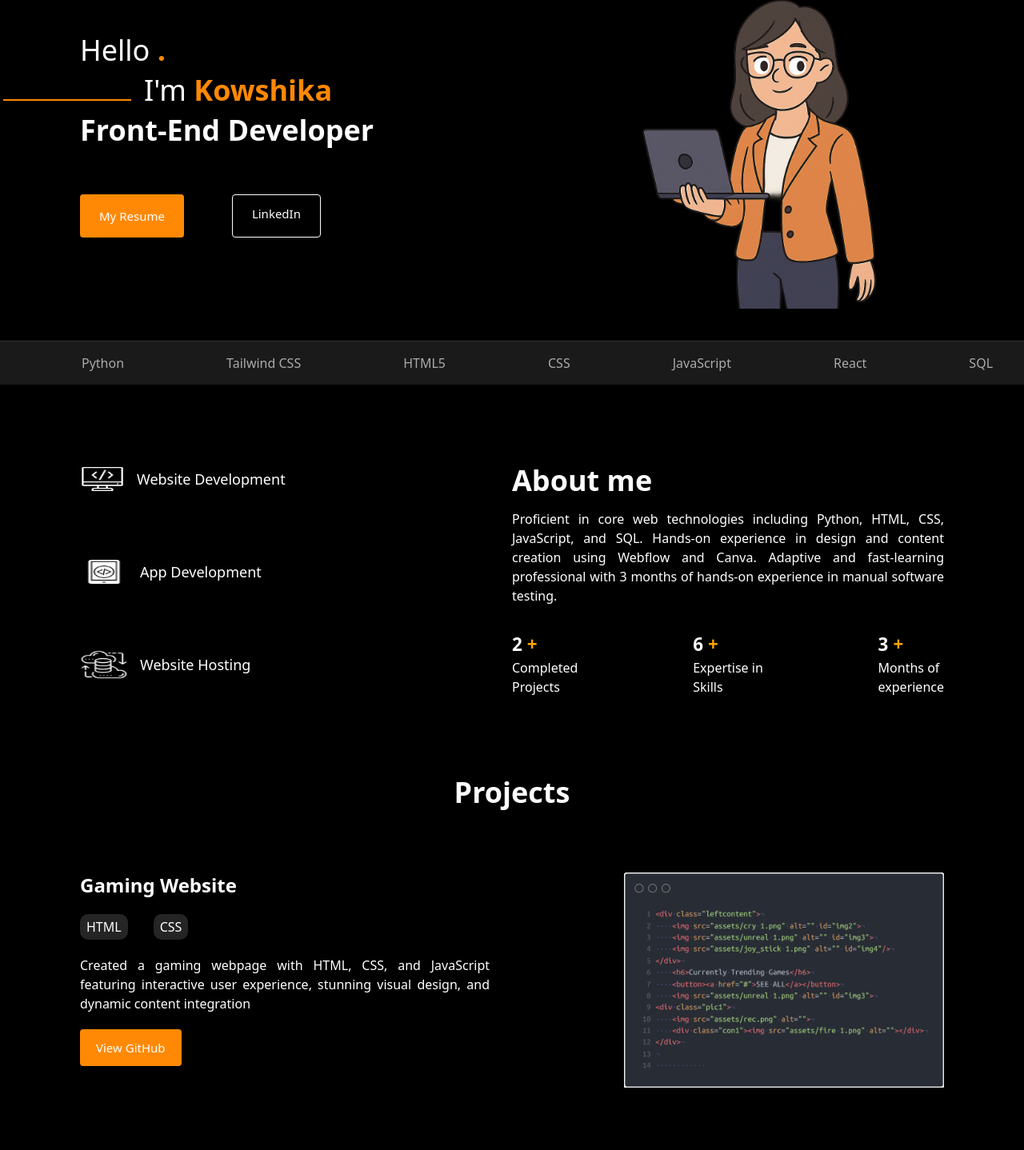
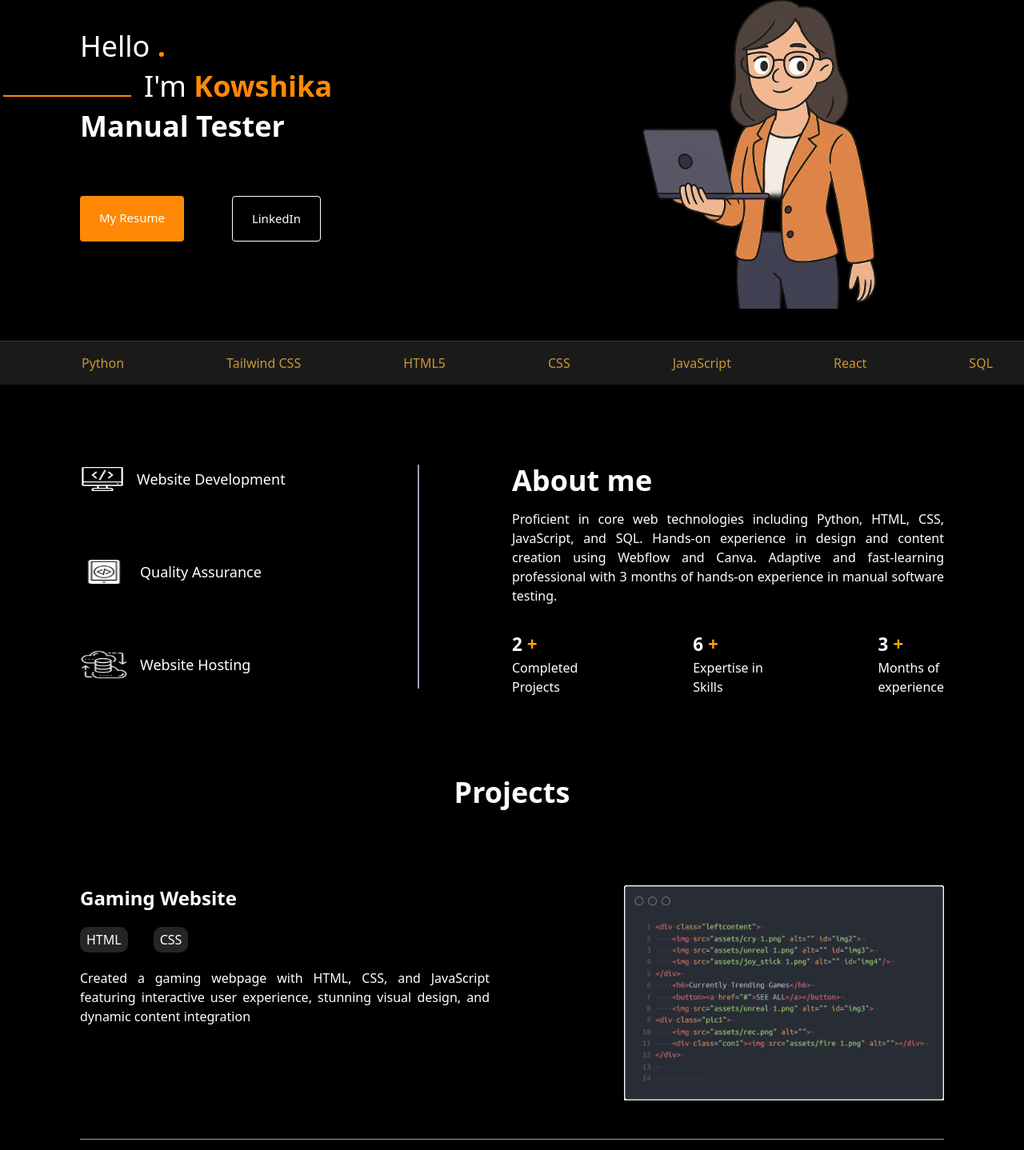
Before and after one commit to Kowshika-K29/My-Portfolio, a React (Vite) app: page / in a window 1280 px wide. Shown: the part 126-1564 px from the top of the page at 80% size. Built offline with nearby package versions, Linux system fonts and the light colour scheme.

Commit message:
Animations and Css style addition

```diff
--- a/src/components/header/Header.tsx
+++ b/src/components/header/Header.tsx
@@ -1,19 +1,19 @@
 // import React from "react";
-import { useNavigate } from "react-router";
+// import { useNavigate } from "react-router";
 // import HamburgerIcon from "../../assets/icons/hamburger-icon.png";
 const Header = () =>{
-    const navigate = useNavigate();
+    // const navigate = useNavigate();
 
     return(
     <>
-    <header className="2xl:px-60 flex justify-between items-center px-25 py-5 bg-[#1a1a1a] text-white w-full sm:w-full">
+    <header className="sticky top-0 2xl:px-60 flex justify-between items-center px-25 py-5 bg-[#1a1a1a] text-white w-full sm:w-full">
         <div className="text-2xl font-bold text-white sm:max-md:text-sm ">Kowshika Karuppusamy</div>
         <nav>
             <ul className="header-menu sm:max-md:text-sm" >
-                <li><a onClick={()=>navigate('/')}>Home</a></li>
-                <li><a onClick={()=>navigate('/AboutPage')}>About</a></li>
-                <li><a onClick={()=>navigate('/ProjetPage')}>Projects</a></li>
-                <li><a onClick={()=>navigate('/ContactPage')}>Contact</a></li>
+                <li><a href="/">Home</a></li>
+                <li><a  href="#AboutPage">About</a></li>
+                <li><a  href="#ProjectPage">Projects</a></li>
+                <li><a  href="#ContactPage">Contact</a></li>
             </ul>
         </nav>
     </header>
--- a/src/index.css
+++ b/src/index.css
@@ -1,5 +1,5 @@
 @import "tailwindcss";
- /* common */
+ /*common*/
 * {
   scrollbar-width: thin;
   scrollbar-color: rgba(244, 160, 4, 0.52) black; /* thumb color track color */
@@ -48,14 +48,14 @@
   animation: scrollSkills 10s linear infinite;
 }
 .skills-track span {
-  color: #aaa;
+  color:rgb(200, 150, 56);
   font-weight: 500;
-  display: inline-block;
+  /* display: inline-block; */
   transition: transform 0.3s ease, color 0.3s ease;
 }
 
 .skills-track span:hover {
-  color: orange;
+  color: #aaa;
   transform: scale(1.2);
 }
 
@@ -71,10 +71,45 @@
 .skills-bar:hover{
   cursor: pointer;
 }
-.skills-bar span{
-  color: #aaa;
-  font-weight: 500;
+@keyframes typing1 {
+  0%, 5% {
+    width: 0;
+  }
+  20%, 45% {
+    width: 100%;
+  }
+  50%, 100% {
+    width: 0;
+  }
 }
+
+@keyframes typing2 {
+  0%, 50% {
+    width: 0;
+  }
+  65%, 90% {
+    width: 100%;
+  }
+  95%, 100% {
+    width: 0;
+  }
+}
+
+.typing-text {
+  animation-timing-function: steps(25, end);
+  white-space: nowrap;
+  display: inline-block;
+  position: relative;
+}
+
+.animate-typing1 {
+  animation: typing1 8s infinite;
+}
+
+.animate-typing2 {
+  animation: typing2 8s infinite;
+}
+
 /* About page */
 .skill-set{
   display: flex;
@@ -105,11 +140,11 @@
   padding: 4px 8px;
   border-radius: 10px;
 }
-.button-Project a:hover{
+/* .button-Project a:hover{
   cursor: pointer;
   transform: scale(1.2);
   backdrop-filter: blur(5px);
-}
+} */
 .project-images {
   width: 400px;
   height: auto;
@@ -138,7 +173,6 @@ color: orange;
 }
 .contactinput{
   width:90%;
-  background-color: transparent;
   border: none;
   border-bottom: 1px solid rgb(154, 141, 141);
   color: white;
--- a/src/pages/AboutPage.tsx
+++ b/src/pages/AboutPage.tsx
@@ -5,7 +5,7 @@ import WebsiteImg from "../assets/images/websiteImg.png";
 const AboutPage = () => {
   return (
     <>
-      <section className="2xl:px-60 bg-black text-white px-25 pt-25 pb-25 w-full">
+      <section className="2xl:px-60 bg-black text-white px-25 pt-25 pb-25 w-full" id="AboutPage">
         <div className="flex flex-col md:flex-row justify-between items-center md:items-start text-center md:text-left gap-10">
 
           <div className="flex flex-col gap-20">
@@ -15,14 +15,14 @@ const AboutPage = () => {
             </div>
             <div className="skill-set">
               <img src={SoftwareImg} alt="" className="w-15 h-9" />
-              <span className="skill-name">App Development</span>
+              <span className="skill-name">Quality Assurance</span>
             </div>
             <div className="skill-set">
               <img src={WebsiteImg} alt="" className="w-15 h-9" />
               <span className="skill-name">Website Hosting</span>
             </div>
           </div>
-
+              <div className="w-0.5 h-10 py-35 bg-gray-400"></div>
           <div className="md:w-1/2">
             <h2 className=" h2-heading text-2xl mb-4 md:text-4xl font-bold mb-4">About me</h2>
             <p className="project-status text-justify">
--- a/src/pages/ContactPage.tsx
+++ b/src/pages/ContactPage.tsx
@@ -46,7 +46,7 @@ const ContactPage = () => {
 
   return (
     <>
-      <section className="2xl:px-60 bg-[#000000] text-white px-25 pb-25 w-full">
+      <section className="2xl:px-60 bg-[#000000] text-white px-25 pb-25 w-full" id="ContactPage">
         <div className="flex justify-between items-center sm:max-lg:flex-col gap-10">
           <div className="w-1/2 ">
           <div className="flex items-center md:-ml-24 2xl:-ml-60">
--- a/src/pages/HomePage.tsx
+++ b/src/pages/HomePage.tsx
@@ -9,7 +9,7 @@ const repeatedSkills = [...skills, ...skills, ...skills];
 
   return (
     <>
-      <section className=" bg-[#000000] text-white  w-full sm:w-full">
+      <section className=" bg-[#000000] text-white  w-full sm:w-full" id="/">
         <div className="2xl:px-60 flex flex-col-reverse md:flex-row items-center justify-between px-6 py-10 gap-10 md:gap-20 px-25 pd-25">
   {/* Text section */}
   <div className="text-center md:text-left">
@@ -22,7 +22,13 @@ const repeatedSkills = [...skills, ...skills, ...skills];
         I'm <span className="text-orange-400 font-bold">Kowshika</span>
       </h1>
     </div>
-    <h2 className="text-4xl text-white font-bold mb-15 ">Front-End Developer</h2>
+    <div  className="text-4xl text-white font-bold mb-15 ">
+      <span className="typing-text block overflow-hidden whitespace-nowrap  animate-typing1">
+    Front-End Developer
+  </span>
+  <span className="typing-text block overflow-hidden whitespace-nowrap absolute top-0 left-0 animate-typing2">
+    Manual Tester
+  </span></div>
 
     <div className=" flex justify-center md:justify-start gap-15 mb-8">
       <a
@@ -34,7 +40,7 @@ const repeatedSkills = [...skills, ...skills, ...skills];
       <a
         href="https://www.linkedin.com/in/kowshika--k"
         target="_blank"
-        className="button-Home border border-white text-white py-3 px-6 font-medium text-[15px] rounded">
+        className="button-Home border border-white text-white py-4 px-6 font-medium text-[15px] rounded">
         LinkedIn
       </a>
     </div>
--- a/src/pages/ProjectPage.tsx
+++ b/src/pages/ProjectPage.tsx
@@ -36,13 +36,14 @@ const Data = [
 const ProjectPage = () => {
   return (
     <>
-      <section className="2xl:px-60 bg-[#000000] text-white px-25 pb-25 w-full">
+      <section className="2xl:px-60 bg-[#000000] text-white px-25 pb-25 w-full" id="ProjectPage">
         <h2 className="h2-heading text-2xl mb-4 md:text-4xl font-bold mb-4 text-center">
           Projects
         </h2>
         {/* project 1 */}
         {Data.map((project, index) => (
-          <div key={index} className="flex justify-between items-start mt-20 sm:max-lg:flex-col gap-10">
+          <div key={index}  className="w-full flex flex-col">
+          <div  className="flex justify-between items-start mt-20 sm:max-lg:flex-col gap-10">
             <div className="flex flex-col gap-5 ">
               <h3 className="text-2xl font-semibold projectName" >
                 {project.title}
@@ -57,53 +58,25 @@ const ProjectPage = () => {
                   {project.description}
                 </p>
               </div>
+              </div>
 
-              <div className="button-Project flex gap-8">
+              {/* <div className="button-Project flex gap-8">
                 {project.github}
-                {/* <a className="bg-transparent text-white py-[12px] px-[20px] font-medium text-base border border-white no-underline text-[15px] rounded ">
+                 <a className="bg-transparent text-white py-[12px] px-[20px] font-medium text-base border border-white no-underline text-[15px] rounded ">
                 View Project
-              </a> */}
-              </div>
-            </div>
-            <div className="project-images">
+              </a> *
+              </div> */}
+              <div className="project-images">
               <img alt="ProjectImage" src={project.image}/>
             </div>
+            </div>
+
+
+            {index !== Data.length - 1 && (
+              <hr className="my-12 border-t border-gray-400  w-full"/>
+            )}
           </div>
         ))}
-
-        {/* <div className="flex justify-between items-start mt-20">
-          <div className="mt-15 flex flex-col gap-5 ">
-            <h3 className="text-2xl font-semibold projectName">Tasker</h3>
-            <div className="flex gap-8 skillsList">
-              <span className="skill-style">HTML</span>
-              <span className="skill-style">CSS</span>
-              <span className="skill-style">JavaScript</span>
-            </div>
-            <div className="flex w-[80%]">
-              <p className="text-justify  ">
-                Crafted a user-friendly to-do list website with HTML, CSS, and
-                JavaScript, offering seamless task organization, customizable
-                styling, and dynamic task updates.
-              </p>
-            </div>
-
-            <div className="button-Project flex gap-8">
-              <a
-                href="https://github.com/Kowshika29-K/Tasker1"
-                target="_blank"
-                className="bg-orange-400 text-white py-[12px] px-[20px] font-medium text-base no-underline text-[15px] rounded "
-              >
-                View Github
-              </a>
-               <a className="bg-transparent text-white py-[12px] px-[20px] font-medium text-base border border-white no-underline text-[15px] rounded ">
-                View Project
-              </a>
-            </div>
-          </div>
-          <div className="project-images">
-            <img src={ProjectImg1} className="projectImage2" />
-          </div>
-        </div> */}
       </section>
     </>
   );
```
